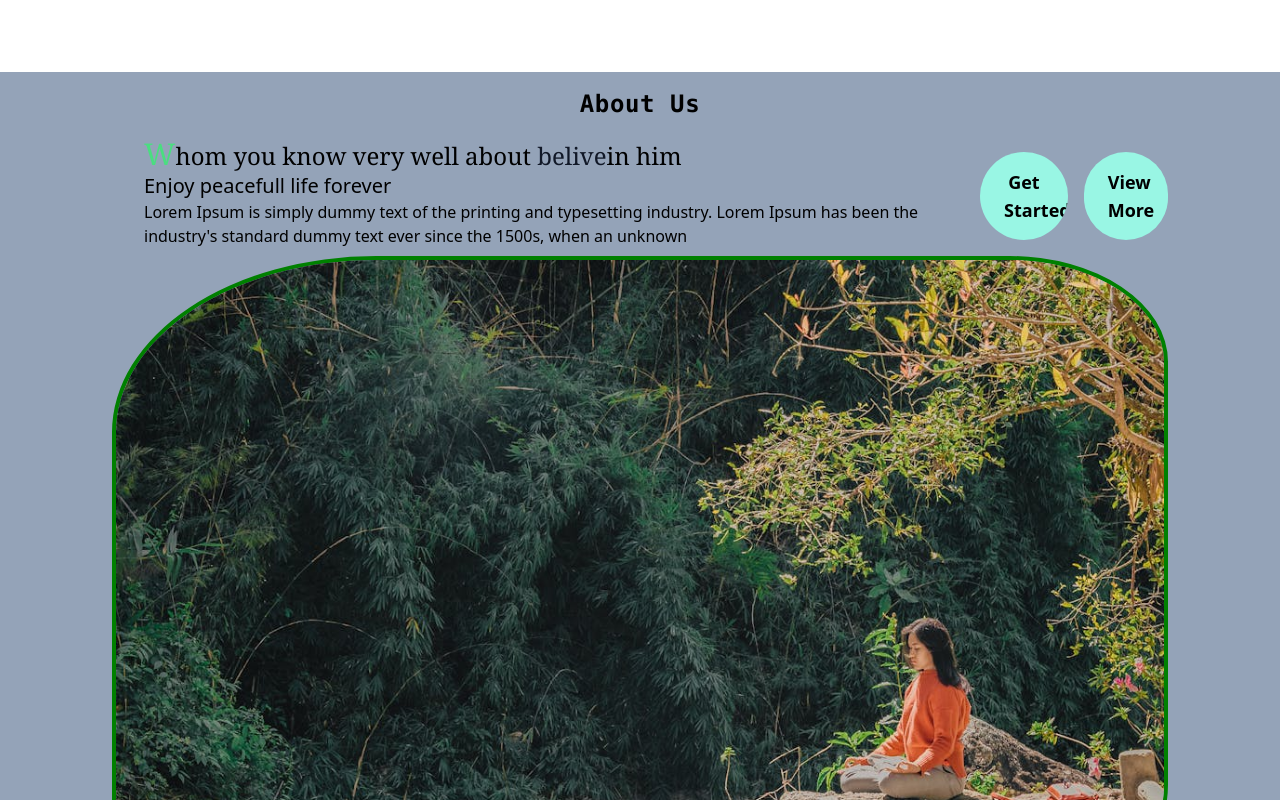
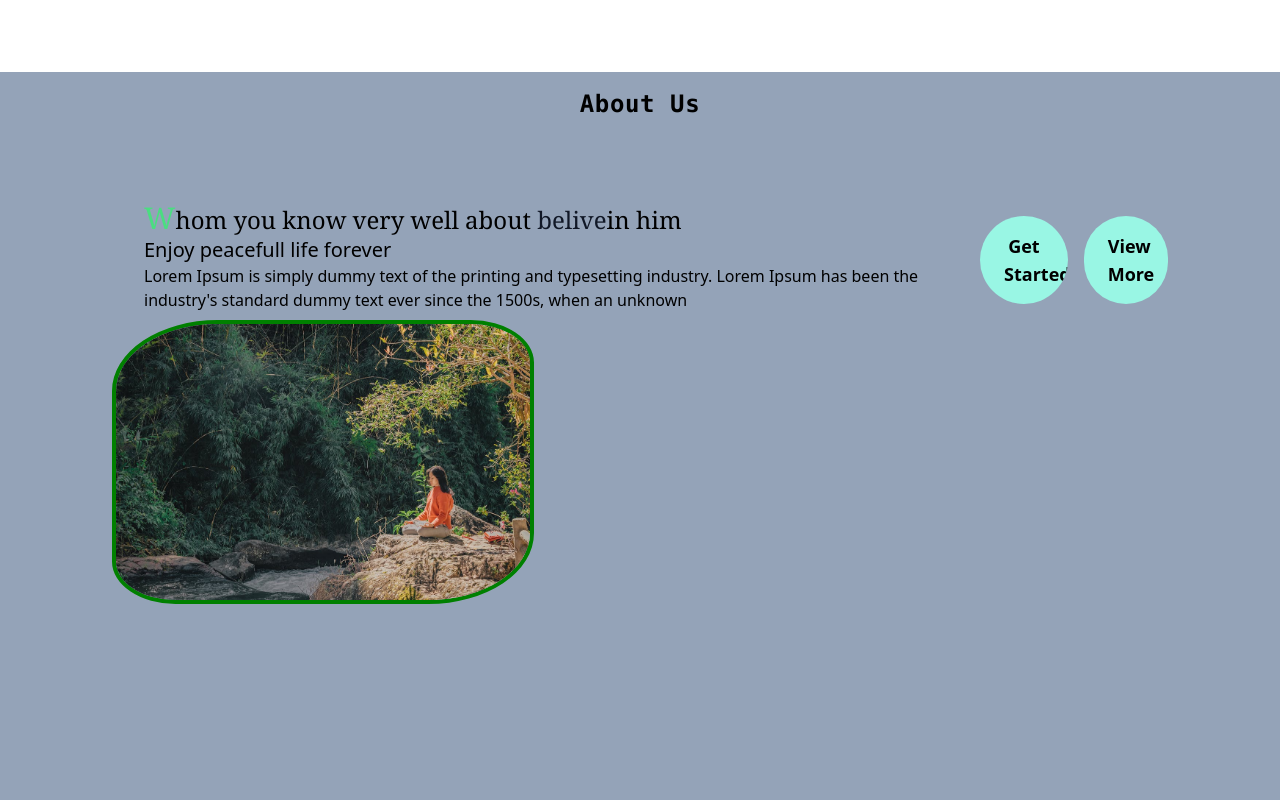
Before and after one commit to neelendrareddy9001/json_webtoken-authentication, a React (Create React App) app in the folder client/: page /about in a window 1280 px wide. Shown: the part 560-1360 px from the top of the page. Built offline with nearby package versions, Linux system fonts and the light colour scheme.

Commit message:
changes added

```diff
--- a/client/src/pages/About/About.jsx
+++ b/client/src/pages/About/About.jsx
@@ -18,9 +18,9 @@ const About = () => {
         About Us
       </motion.h2>
       <div className="section-background">
-        <div className="container min-h-[550px]">
+        <div className="container min-h-[550px] my-16">
           {/* text content */}
-          <div className="flex justify-between min-w-[350px] sm:text-center">
+          <div className="flex min-w-[350px] sm:text-center">
             <div className='px-8'>
               <h1 className="text-2xl font-serif first-letter:text-3xl first-letter:text-green-400">
                 Whom you know very well about{" "}
@@ -42,7 +42,7 @@ const About = () => {
           </div>
           {/* image section */}
           <div>
-            <img src={AboutI} alt="about" className="about-img" />
+            <img src={AboutI} alt="about" className="about-img max-w-[40%]" />
           </div>
         </div>
       </div>
```
